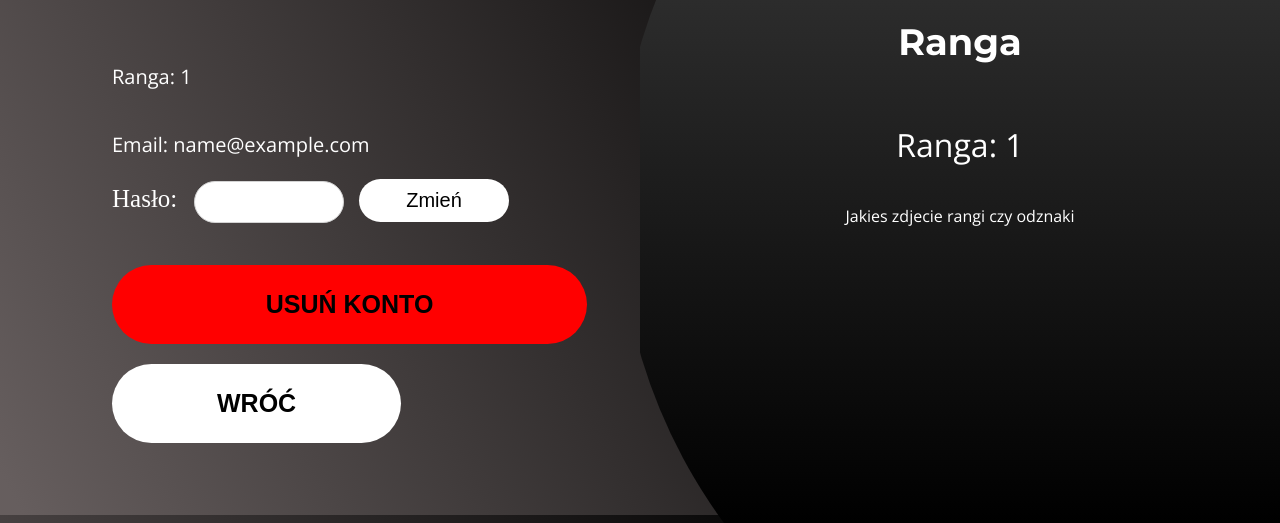
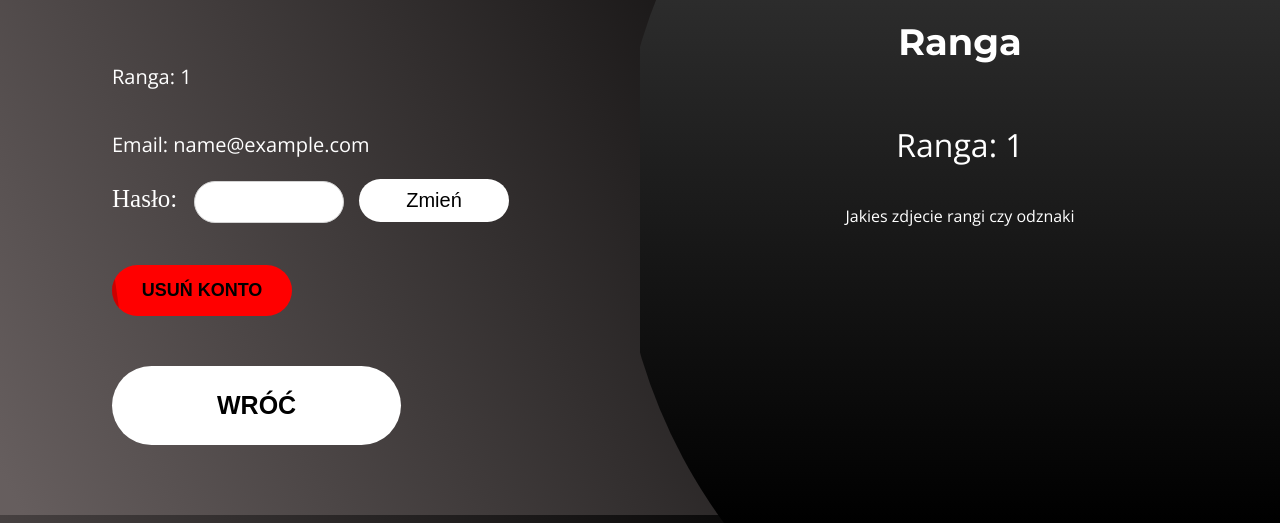
Before and after one commit to Luckownia/Strona-serwera-ArizonaRP, a PHP site: page /profile.php in a window 1280 px wide. Shown: the part 285-808 px from the top of the page. Run offline with PHP 8.4, Linux system fonts and the light colour scheme; the visitor is signed in with stand-in values (Sample User, id 1).

Commit message:
Fixed style of deleteAccountButton

```diff
--- a/profile.php
+++ b/profile.php
@@ -17,6 +17,10 @@ if (!isset($_SESSION["user"])) {
     <style>
         #deleteAccountButton {
             background-color: red; /* Kolor tła po najechaniu */
+            width: 180px;
+            padding: 15px 20px;
+            font-size: 18px;
+            margin-bottom: 30px;
         }
         #deleteAccountButton:hover{
             background-color: #d30f0f; /* Kolor tła po najechaniu */
```
